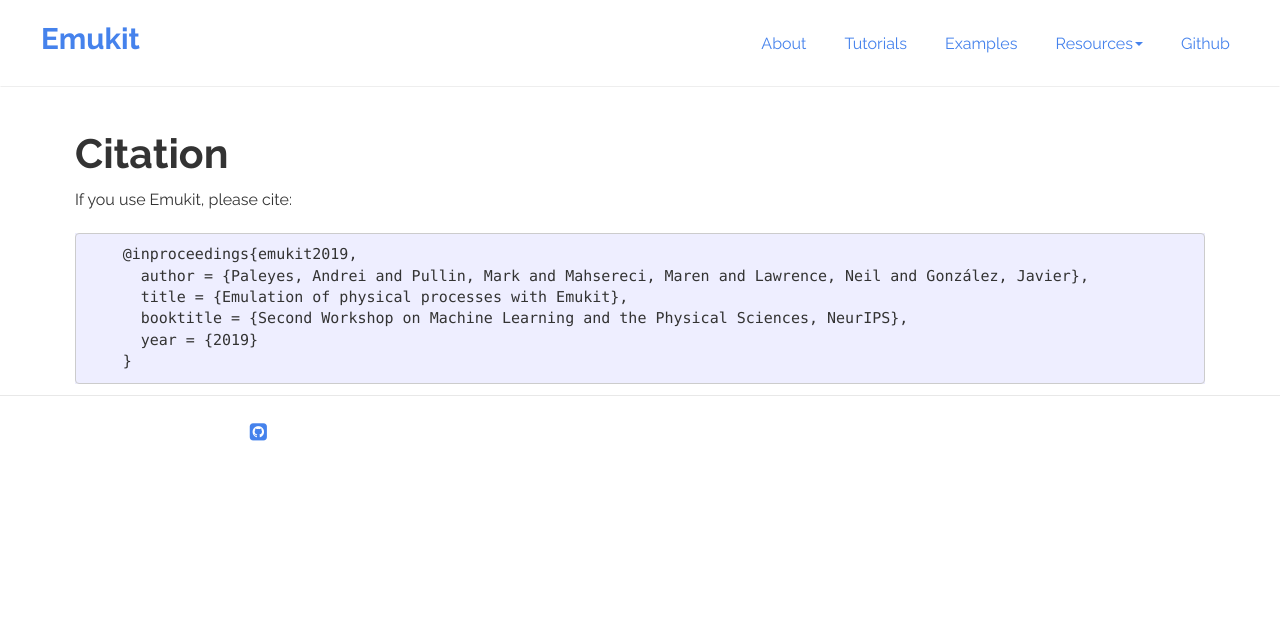
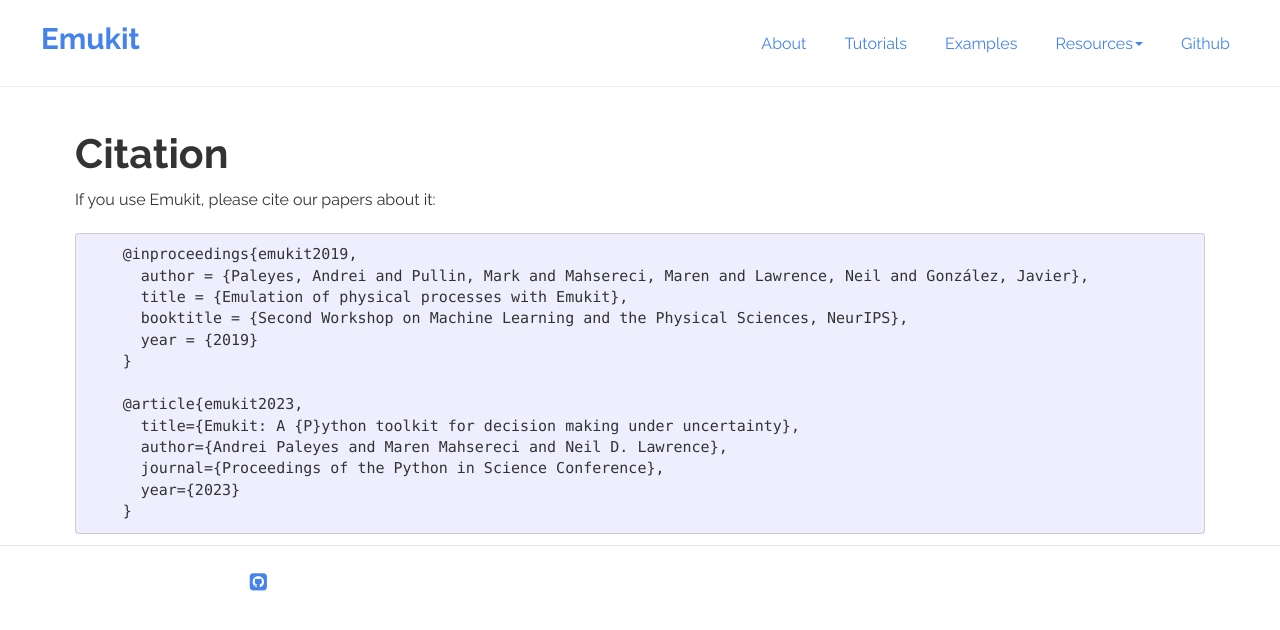
Before and after one commit to EmuKit/EmuKit.github.io, a Jekyll site: the page built from citation.md, in a window 1280 px wide. Shown: the top 630 px of the page. Built offline with Jekyll 4.4.1, drawn with Linux system fonts in a browser that asks for light colours.

Commit message:
Added SciPy 2023 paper

````diff
--- a/citation.md
+++ b/citation.md
@@ -6,7 +6,7 @@ permalink: /citation/
 
 <h1>Citation</h1>
 
-If you use Emukit, please cite:
+If you use Emukit, please cite our papers about it:
 
 ```
     @inproceedings{emukit2019,
@@ -15,4 +15,11 @@ If you use Emukit, please cite:
       booktitle = {Second Workshop on Machine Learning and the Physical Sciences, NeurIPS},
       year = {2019}
     }
+
+    @article{emukit2023,
+      title={Emukit: A {P}ython toolkit for decision making under uncertainty},
+      author={Andrei Paleyes and Maren Mahsereci and Neil D. Lawrence},
+      journal={Proceedings of the Python in Science Conference},
+      year={2023}
+    }
  ```
````
